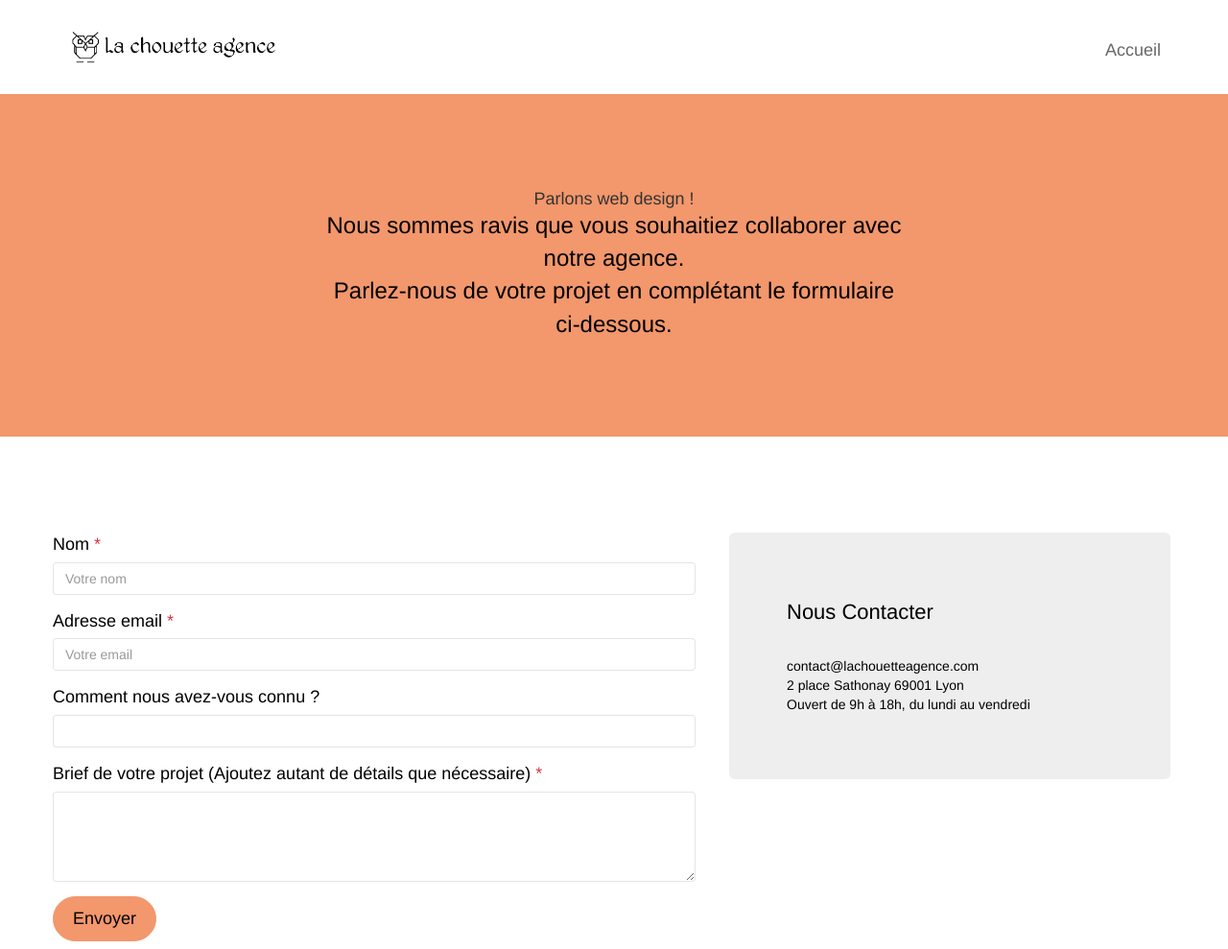
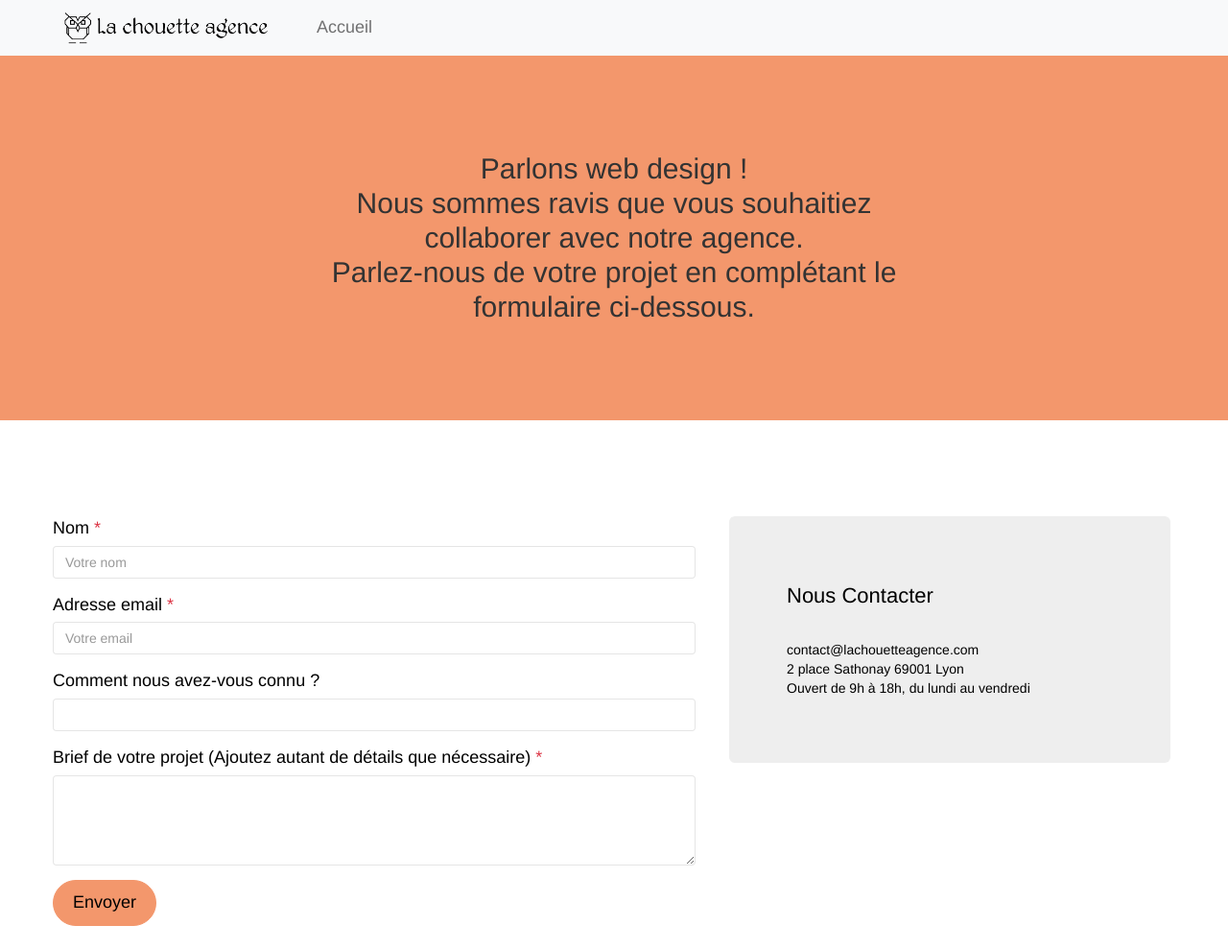
Before and after one commit to RicardoVcore/P4_vasques_ricardo, a plain HTML site: page contact.html in a window 1280 px wide. Shown: the top 989 px of the page at 96% size. Drawn offline with nearby package versions, Linux system fonts and the light colour scheme.

Commit message:
html headings

```diff
--- a/contact.html
+++ b/contact.html
@@ -23,36 +23,38 @@
 <body>
 	<header>
 		<!-- NAVBAR HEADER-->
-		<div class="container-fluid">
-			<div class="bloc bgc-white l-bloc container-fluid" id="bloc-0">
-				<div class="container bloc-sm">
-					<nav class="navbar row">
-						<div class="navbar-header">
-							<a class="navbar-brand" href="index.html"><img src="img/la-chouette-agence.png"
-									alt="atlanta web design logo" height="40" /></a>
+		<div class="page-container text">
+			<div class="bloc bg-light l-bloc " id="bloc-0">
+				<nav class="navbar navbar-expand-lg navbar-light bg-light">
+					<div class="container-fluid">
+						<a class="navbar-brand" href="index.html"><img src="img/la-chouette-agence.png"
+								alt="La Chouette Agence logo" width="214" height="40" /></a>
+						<button class="navbar-toggler" type="button" data-bs-toggle="collapse"
+							data-bs-target="#navbarNavAltMarkup" aria-controls="navbarNavAltMarkup"
+							aria-expanded="false" aria-label="Toggle navigation">
+							<span class="navbar-toggler-icon"></span>
+						</button>
+						<div class="collapse navbar-collapse" id="navbarNavAltMarkup">
+							<div class="navbar-nav text-center">
+								<a class="nav-link" href="index.html">Accueil</a>
+							</div>
 						</div>
-						<div class="collapse navbar-collapse navbar-1 special-dropdown-nav">
-							<ul class="site-navigation nav navbar-nav">
-								<li>
-									<a href="index.html">Accueil</a>
-								</li>
-							</ul>
-						</div>
-					</nav>
-				</div>
+					</div>
+				</nav>
 			</div>
 		</div>
+
 		<div class="bloc bg-dots-bg bg-repeat bgc-atomic-tangerine d-bloc bloc-bg-texture texture-paper" id="bloc-6">
 			<div class="container bloc-lg">
 				<div class="row">
 					<div class="col-sm-12">
-						<h1 class="text-center mg-lg tc-black tight-width-whitespace">
+						<h1 class="text-center mg-lg tc-black tight-width-whitespace display-5">
 							Parlons web design !
 						</h1>
-						<p class="text-center mg-lg tc-black tight-width-whitespace">
+						<h1 class="text-center mg-lg tc-black tight-width-whitespace display-5">
 							Nous sommes ravis que vous souhaitiez collaborer avec notre agence.<br>
 							Parlez-nous de votre projet en complétant le formulaire ci-dessous.
-						</p>
+						</h1>
 					</div>
 				</div>
 			</div>
```
Also changed, not shown: index.html (+2 -27 lines).
